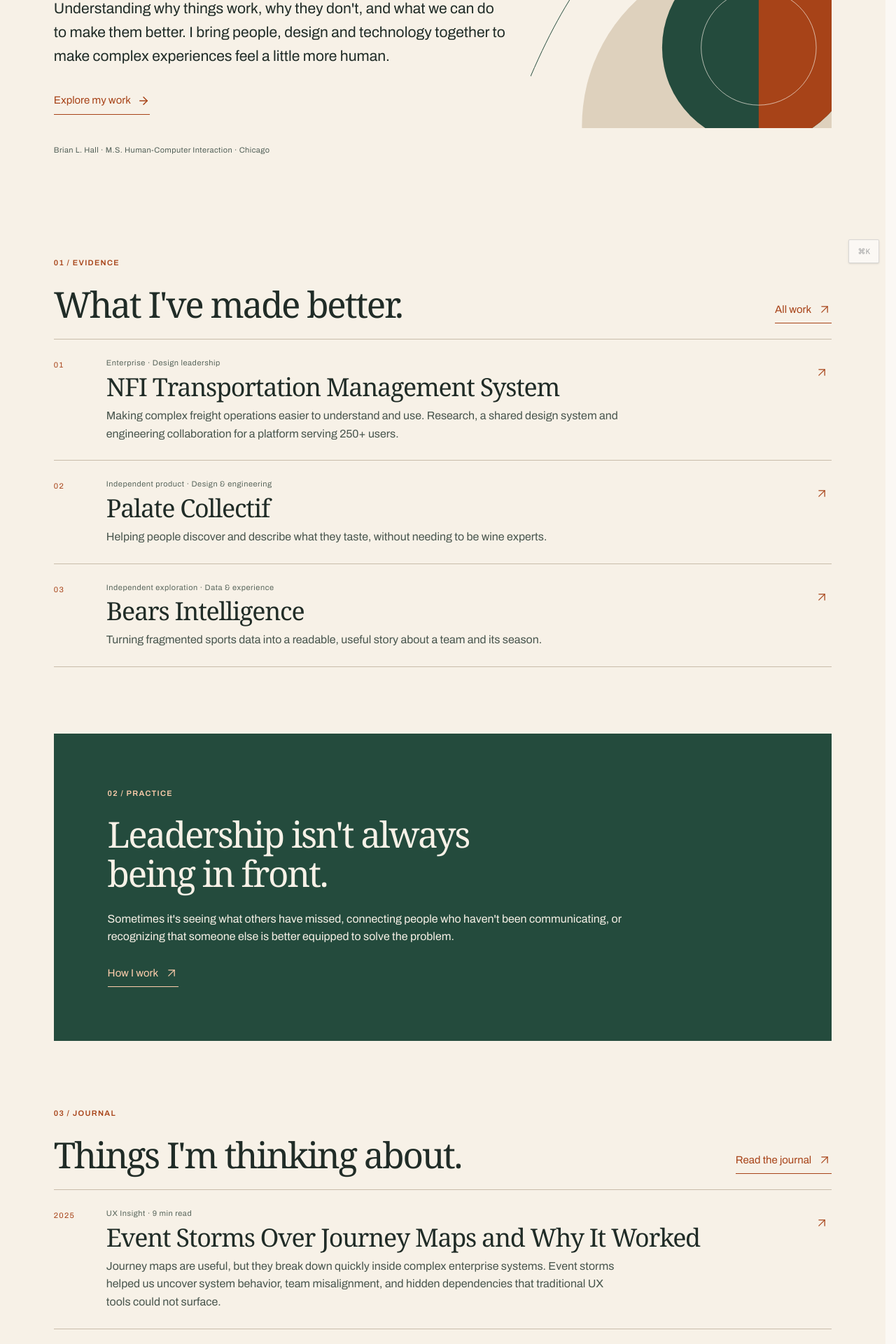
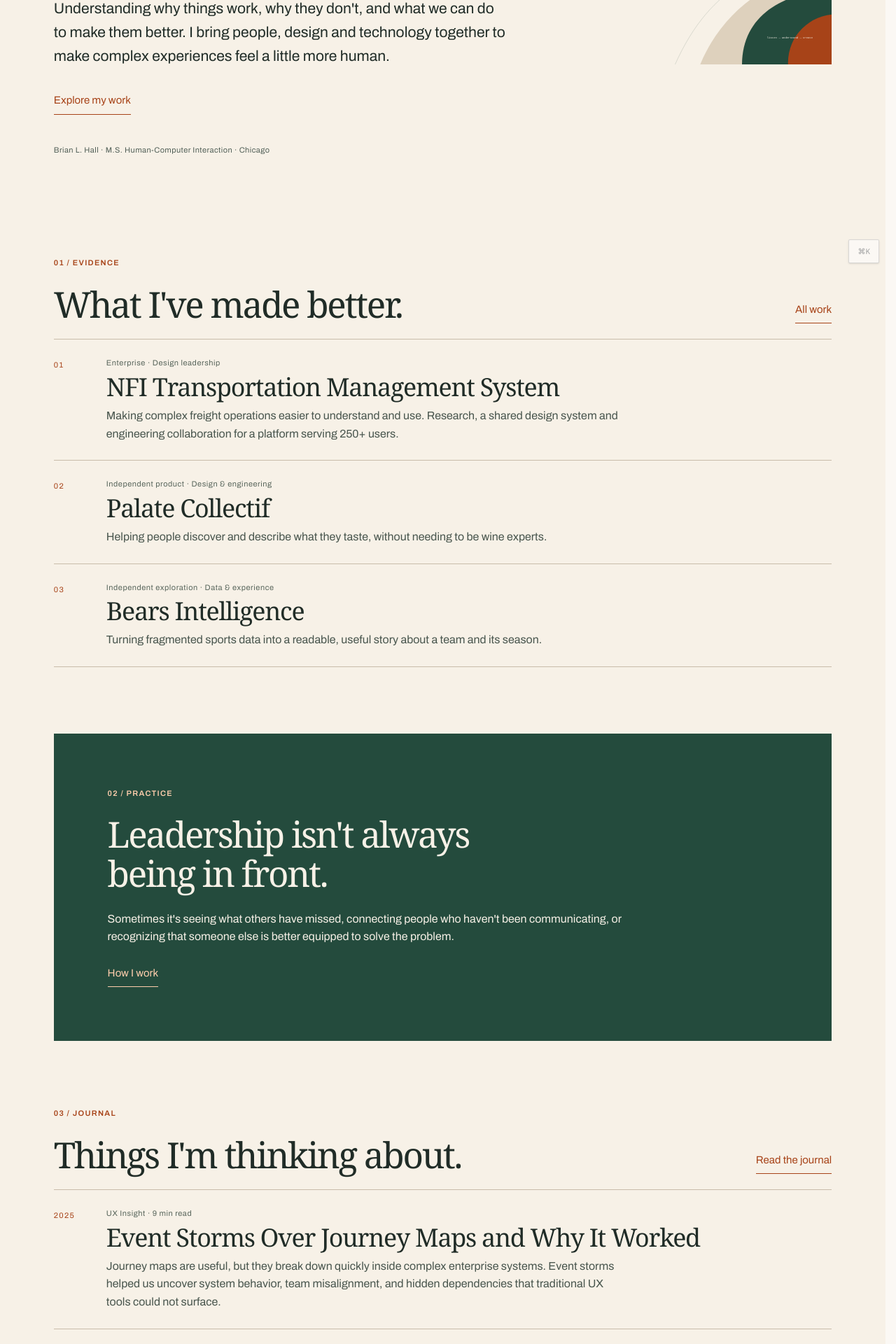
Before and after one commit to brian-hlbdg/portfolio-nextjs, a Next.js app: page /studio in a window 1280 px wide. Shown: the part 400-2320 px from the top of the page at 70% size. Built offline with nearby package versions, Linux system fonts and the light colour scheme.

Commit message:
Remove repetitive directional icons and compose artwork as a shared editorial canvas

```diff
--- a/src/app/studio/editorial.tsx
+++ b/src/app/studio/editorial.tsx
@@ -1,5 +1,4 @@
 import Link from 'next/link';
-import {ArrowUpRight, ArrowRight} from 'lucide-react';
 import {allPosts} from '@/data/blogPosts';
 import s from './editorial.module.css';
 
@@ -11,20 +10,19 @@ const projects=[
 ];
 const posts=[...allPosts].sort((a,b)=>new Date(b.date).getTime()-new Date(a.date).getTime());
 function route(slug:string){return slug?'/studio/'+slug+'/':'/studio/'}
-function Arrow(){return <ArrowUpRight size={20} strokeWidth={1.5} aria-hidden="true"/>}
-function Artwork(){return <svg className={s.art} viewBox="0 0 440 400" fill="none" aria-hidden="true"><path d="M75 400 A250 250 0 0 1 440 174 V400Z" fill="#ded1bd"/><circle cx="333" cy="282" r="141" fill="#244b3d"/><path d="M333 141 A141 141 0 0 1 333 423Z" fill="#a74318"/><circle cx="333" cy="282" r="84" stroke="#f5eee4" strokeOpacity=".7"/><path d="M0 324 C120 45 232 71 333 141" stroke="#244b3d"/><path d="M125 137 L195 102 L333 141" stroke="#244b3d" strokeOpacity=".55"/><rect x="191" y="98" width="8" height="8" fill="#f5eee4" stroke="#244b3d"/><circle cx="125" cy="137" r="3" fill="#244b3d"/><path d="M195 69 H333 M195 64 V74 M333 64 V74" stroke="#244b3d" strokeOpacity=".55"/><text x="264" y="59" fontSize="10" textAnchor="middle" fill="#244b3d" fontFamily="monospace">138</text></svg>}
-function ProjectList(){return <div className={s.list}>{projects.map((p,i)=><Link className={s.row} key={p.name} href={p.href}><span className={s.num}>0{i+1}</span><div><p className={s.meta}>{p.kind}</p><h3>{p.name}</h3><p>{p.summary}</p></div><Arrow/></Link>)}</div>}
-function JournalList({limit}:{limit?:number}){return <div className={s.list}>{posts.slice(0,limit??posts.length).map(p=><Link className={s.row} key={p.id} href={'/blog/'+p.slug+'/'}><span className={s.num}>{new Date(p.date).getUTCFullYear()}</span><div><p className={s.meta}>{p.category} · {p.readTime}</p><h3>{p.title}</h3><p>{p.excerpt}</p></div><Arrow/></Link>)}</div>}
-function Contact(){return <section className={s.contact}><p className={s.kicker}>A conversation is a good place to start.</p><h2>Have something worth figuring out?</h2><a href="mailto:brian@hlbdesigngroup.com">Let’s talk <Arrow/></a></section>}
-export default function Editorial({view='home'}:{view?:string}){return <div className={s.shell}><header className={s.header}><Link href={route('')} className={s.brand}>B. Hall</Link><nav className={s.nav} aria-label="Main navigation">{sections.map(([label,slug])=><Link key={slug} href={route(slug)} aria-current={view===slug?'page':undefined}>{label}</Link>)}</nav><a className={s.talk} href="mailto:brian@hlbdesigngroup.com">Let’s talk <Arrow/></a><details className={s.mobileMenu}><summary aria-label="Navigation menu"><span></span><span></span></summary><nav aria-label="Mobile navigation">{sections.map(([label,slug])=><Link key={slug} href={route(slug)} aria-current={view===slug?'page':undefined}>{label}<Arrow/></Link>)}</nav></details></header>
+function Artwork(){return <svg className={s.art} viewBox="0 0 1440 700" preserveAspectRatio="xMidYMid slice" fill="none" aria-hidden="true"><path d="M810 700 C910 460 1120 280 1440 238 V700Z" fill="#ded1bd"/><path d="M1010 700 C1010 465 1210 350 1440 350 V700Z" fill="#244b3d"/><circle cx="1460" cy="690" r="230" fill="#a74318"/><path d="M690 700 C860 320 1120 200 1510 205" stroke="#244b3d" strokeOpacity=".48"/><path d="M1050 185 L1160 270 L1325 200" stroke="#244b3d" strokeOpacity=".6"/><circle cx="1050" cy="185" r="4" fill="#244b3d"/><rect x="1156" y="266" width="8" height="8" fill="#f7f1e7" stroke="#244b3d"/><path d="M1160 152 H1325 M1160 146 V158 M1325 146 V158" stroke="#244b3d" strokeOpacity=".5"/><text x="1242" y="140" fontSize="12" textAnchor="middle" fill="#526058" fontFamily="monospace">165</text><text x="1130" y="575" fontSize="13" fill="#f7f1e7" fontFamily="monospace">listen → understand → create</text></svg>}
+function ProjectList(){return <div className={s.list}>{projects.map((p,i)=><Link className={s.row} key={p.name} href={p.href}><span className={s.num}>0{i+1}</span><div><p className={s.meta}>{p.kind}</p><h3>{p.name}</h3><p>{p.summary}</p></div></Link>)}</div>}
+function JournalList({limit}:{limit?:number}){return <div className={s.list}>{posts.slice(0,limit??posts.length).map(p=><Link className={s.row} key={p.id} href={'/blog/'+p.slug+'/'}><span className={s.num}>{new Date(p.date).getUTCFullYear()}</span><div><p className={s.meta}>{p.category} · {p.readTime}</p><h3>{p.title}</h3><p>{p.excerpt}</p></div></Link>)}</div>}
+function Contact(){return <section className={s.contact}><p className={s.kicker}>A conversation is a good place to start.</p><h2>Have something worth figuring out?</h2><a href="mailto:brian@hlbdesigngroup.com">Let’s talk</a></section>}
+export default function Editorial({view='home'}:{view?:string}){return <div className={s.shell} data-view={view}><header className={s.header}><Link href={route('')} className={s.brand}>B. Hall</Link><nav className={s.nav} aria-label="Main navigation">{sections.map(([label,slug])=><Link key={slug} href={route(slug)} aria-current={view===slug?'page':undefined}>{label}</Link>)}</nav><a className={s.talk} href="mailto:brian@hlbdesigngroup.com">Let’s talk</a><details className={s.mobileMenu}><summary aria-label="Navigation menu"><span></span><span></span></summary><nav aria-label="Mobile navigation">{sections.map(([label,slug])=><Link key={slug} href={route(slug)} aria-current={view===slug?'page':undefined}>{label}</Link>)}</nav></details></header>
 <div className={s.main}>
-{view==='home'&&<><section className={s.hero}><div className={s.heroCopy}><p className={s.kicker}>DESIGN · TECHNOLOGY · HUMAN UNDERSTANDING</p><h1>I enjoy figuring<br className={s.desktopBreak}/> things <em>out.</em></h1><p className={s.lead}>Understanding why things work, why they don't, and what we can do to make them better. I bring people, design and technology together to make complex experiences feel a little more human.</p><Link className={s.primary} href={route('work')}>Explore my work <ArrowRight size={18}/></Link><p className={s.credential}>Brian L. Hall · M.S. Human-Computer Interaction · Chicago</p></div><Artwork/></section>
-<section className={s.section}><div className={s.heading}><div><p className={s.kicker}>01 / Evidence</p><h2>What I've made better.</h2></div><Link href={route('work')}>All work <Arrow/></Link></div><ProjectList/></section>
-<section className={s.feature}><p className={s.kicker}>02 / Practice</p><h2>Leadership isn't always<br/> being in front.</h2><div><p>Sometimes it's seeing what others have missed, connecting people who haven't been communicating, or recognizing that someone else is better equipped to solve the problem.</p><Link href={route('practice')}>How I work <Arrow/></Link></div></section>
-<section className={s.section}><div className={s.heading}><div><p className={s.kicker}>03 / Journal</p><h2>Things I'm thinking about.</h2></div><Link href={route('journal')}>Read the journal <Arrow/></Link></div><JournalList limit={3}/></section>
-<section className={s.section}><p className={s.kicker}>04 / The person</p><h2>Curiosity has always been part of the work.</h2><p className={s.lead}>From helping people with technology to designing and building complex systems, the thread has been the same: listen, understand, contribute.</p><Link className={s.primary} href={route('about')}>A little about me <ArrowRight size={18}/></Link></section></>}
-{view==='work'&&<><section className={s.pageIntro}><p className={s.kicker}>01 / Work</p><h1>Making things <em>better.</em></h1><p className={s.lead}>Different problems, different domains, the same curiosity about what people need and how technology can help.</p></section><ProjectList/><section className={s.section}><p className={s.kicker}>An independent exploration</p><h2>Beyond the scoreboard.</h2><p className={s.lead}>Bears Intelligence is where my interest in Chicago sports meets my fascination with information architecture, data and the way people understand complexity.</p><Link className={s.primary} href="/chicago-sports/bears/">Explore Bears Intelligence <Arrow/></Link></section></>}
-{view==='practice'&&<><section className={s.pageIntro}><p className={s.kicker}>02 / Practice</p><h1>Understanding<br/> before <em>creating.</em></h1><p className={s.lead}>Resolving the problem is the fun part. Learning how the problem will be resolved is the joy.</p></section><section className={s.section}><div className={s.principles}>{[['Understand','Start with a conversation. Find out why people do what they do before suggesting what could be different.'],['Connect','Respect the expertise of others. Share what you know, listen to what you do not know, and make the problem manageable.'],['Create','Make experiences understandable and enjoyable. Use the right tools, not every tool.']].map(([title,copy],i)=><div key={title}><p className={s.kicker}>0{i+1}</p><h2>{title}.</h2><p>{copy}</p></div>)}</div></section><section className={s.feature}><p className={s.kicker}>Leadership through contribution</p><h2>The objective isn't to be right. It's to be helpful.</h2><div><p>AI can help us build faster. It doesn't relieve us of the responsibility to understand the problem, make good decisions and respect the people using what we create.</p><Link href={route('work')}>See these principles in practice <Arrow/></Link></div></section></>}
+{view==='home'&&<><section className={s.hero}><div className={s.heroCopy}><p className={s.kicker}>DESIGN · TECHNOLOGY · HUMAN UNDERSTANDING</p><h1>I enjoy figuring<br className={s.desktopBreak}/> things <em>out.</em></h1><p className={s.lead}>Understanding why things work, why they don't, and what we can do to make them better. I bring people, design and technology together to make complex experiences feel a little more human.</p><Link className={s.primary} href={route('work')}>Explore my work</Link><p className={s.credential}>Brian L. Hall · M.S. Human-Computer Interaction · Chicago</p></div><Artwork/></section>
+<section className={s.section}><div className={s.heading}><div><p className={s.kicker}>01 / Evidence</p><h2>What I've made better.</h2></div><Link href={route('work')}>All work</Link></div><ProjectList/></section>
+<section className={s.feature}><p className={s.kicker}>02 / Practice</p><h2>Leadership isn't always<br/> being in front.</h2><div><p>Sometimes it's seeing what others have missed, connecting people who haven't been communicating, or recognizing that someone else is better equipped to solve the problem.</p><Link href={route('practice')}>How I work</Link></div></section>
+<section className={s.section}><div className={s.heading}><div><p className={s.kicker}>03 / Journal</p><h2>Things I'm thinking about.</h2></div><Link href={route('journal')}>Read the journal</Link></div><JournalList limit={3}/></section>
+<section className={s.section}><p className={s.kicker}>04 / The person</p><h2>Curiosity has always been part of the work.</h2><p className={s.lead}>From helping people with technology to designing and building complex systems, the thread has been the same: listen, understand, contribute.</p><Link className={s.primary} href={route('about')}>A little about me</Link></section></>}
+{view==='work'&&<><section className={s.pageIntro}><p className={s.kicker}>01 / Work</p><h1>Making things <em>better.</em></h1><p className={s.lead}>Different problems, different domains, the same curiosity about what people need and how technology can help.</p></section><ProjectList/><section className={s.section}><p className={s.kicker}>An independent exploration</p><h2>Beyond the scoreboard.</h2><p className={s.lead}>Bears Intelligence is where my interest in Chicago sports meets my fascination with information architecture, data and the way people understand complexity.</p><Link className={s.primary} href="/chicago-sports/bears/">Explore Bears Intelligence</Link></section></>}
+{view==='practice'&&<><section className={s.pageIntro}><p className={s.kicker}>02 / Practice</p><h1>Understanding<br/> before <em>creating.</em></h1><p className={s.lead}>Resolving the problem is the fun part. Learning how the problem will be resolved is the joy.</p></section><section className={s.section}><div className={s.principles}>{[['Understand','Start with a conversation. Find out why people do what they do before suggesting what could be different.'],['Connect','Respect the expertise of others. Share what you know, listen to what you do not know, and make the problem manageable.'],['Create','Make experiences understandable and enjoyable. Use the right tools, not every tool.']].map(([title,copy],i)=><div key={title}><p className={s.kicker}>0{i+1}</p><h2>{title}.</h2><p>{copy}</p></div>)}</div></section><section className={s.feature}><p className={s.kicker}>Leadership through contribution</p><h2>The objective isn't to be right. It's to be helpful.</h2><div><p>AI can help us build faster. It doesn't relieve us of the responsibility to understand the problem, make good decisions and respect the people using what we create.</p><Link href={route('work')}>See these principles in practice</Link></div></section></>}
 {view==='journal'&&<><section className={s.pageIntro}><p className={s.kicker}>03 / Journal</p><h1>Notes from a<br/> curious <em>mind.</em></h1><p className={s.lead}>Observations on design, technology, human behavior and the things that make life interesting.</p></section><JournalList/></>}
-{view==='about'&&<><section className={s.pageIntro}><p className={s.kicker}>04 / About</p><h1>Always something<br/> to <em>learn.</em></h1><p className={s.lead}>I'm Brian Hall, a Chicago-based designer and engineer with a graduate background in human-computer interaction. I'm interested in bringing design, technology and people into the same conversation.</p></section><section className={s.section}><h2>The journey.</h2><div className={s.principles}>{[['Listening','Technology support taught me to understand people’s frustrations before trying to fix them.'],['Understanding','Graduate study in human-computer interaction gave me a deeper foundation in research and design.'],['Building','At NFI and AHEAD, design and engineering became complementary parts of solving enterprise problems.'],['Connecting','My next chapter is design and technology leadership: helping teams find direction, share knowledge and create meaningful outcomes.']].map(([title,copy])=><div key={title}><h3>{title}</h3><p>{copy}</p></div>)}</div><Link className={s.primary} href="/experience/">Professional experience <Arrow/></Link></section><section className={s.section}><h2>Outside the work.</h2><p className={s.lead}>Chicago, photography, writing and sports all offer different ways of looking at familiar things. The Bears project is one example of that curiosity becoming something useful.</p><Link className={s.primary} href="/chicago-sports/bears/">Explore Bears Intelligence <Arrow/></Link></section></>}
+{view==='about'&&<><section className={s.pageIntro}><p className={s.kicker}>04 / About</p><h1>Always something<br/> to <em>learn.</em></h1><p className={s.lead}>I'm Brian Hall, a Chicago-based designer and engineer with a graduate background in human-computer interaction. I'm interested in bringing design, technology and people into the same conversation.</p></section><section className={s.section}><h2>The journey.</h2><div className={s.principles}>{[['Listening','Technology support taught me to understand people’s frustrations before trying to fix them.'],['Understanding','Graduate study in human-computer interaction gave me a deeper foundation in research and design.'],['Building','At NFI and AHEAD, design and engineering became complementary parts of solving enterprise problems.'],['Connecting','My next chapter is design and technology leadership: helping teams find direction, share knowledge and create meaningful outcomes.']].map(([title,copy])=><div key={title}><h3>{title}</h3><p>{copy}</p></div>)}</div><Link className={s.primary} href="/experience/">Professional experience</Link></section><section className={s.section}><h2>Outside the work.</h2><p className={s.lead}>Chicago, photography, writing and sports all offer different ways of looking at familiar things. The Bears project is one example of that curiosity becoming something useful.</p><Link className={s.primary} href="/chicago-sports/bears/">Explore Bears Intelligence</Link></section></>}
 <Contact/></div><footer className={s.footer}><Link href="/studio/" aria-label="B. Hall home" className={s.mark}>H<b>l</b>B</Link><span>Chicago · Design & technology</span></footer></div>}
```
